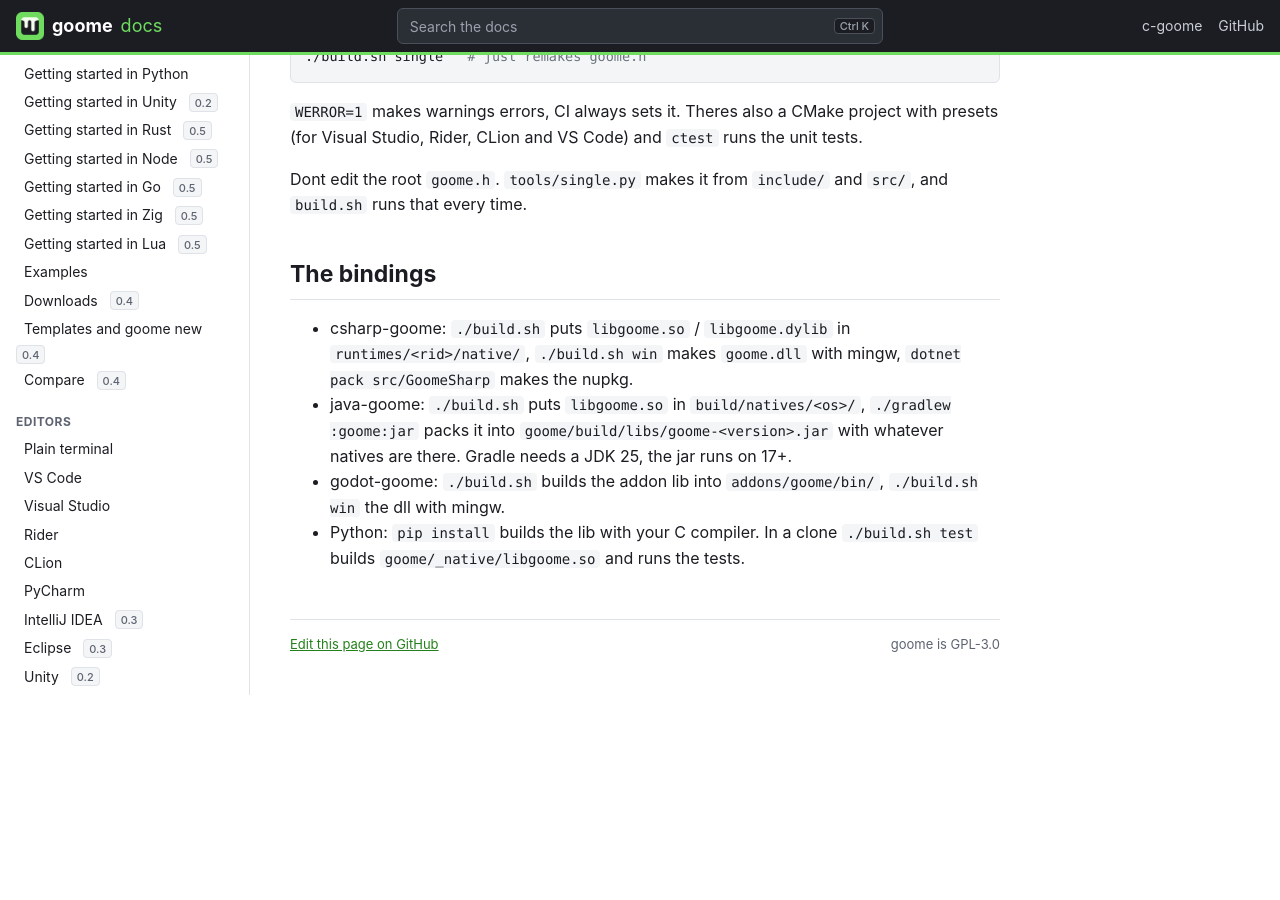
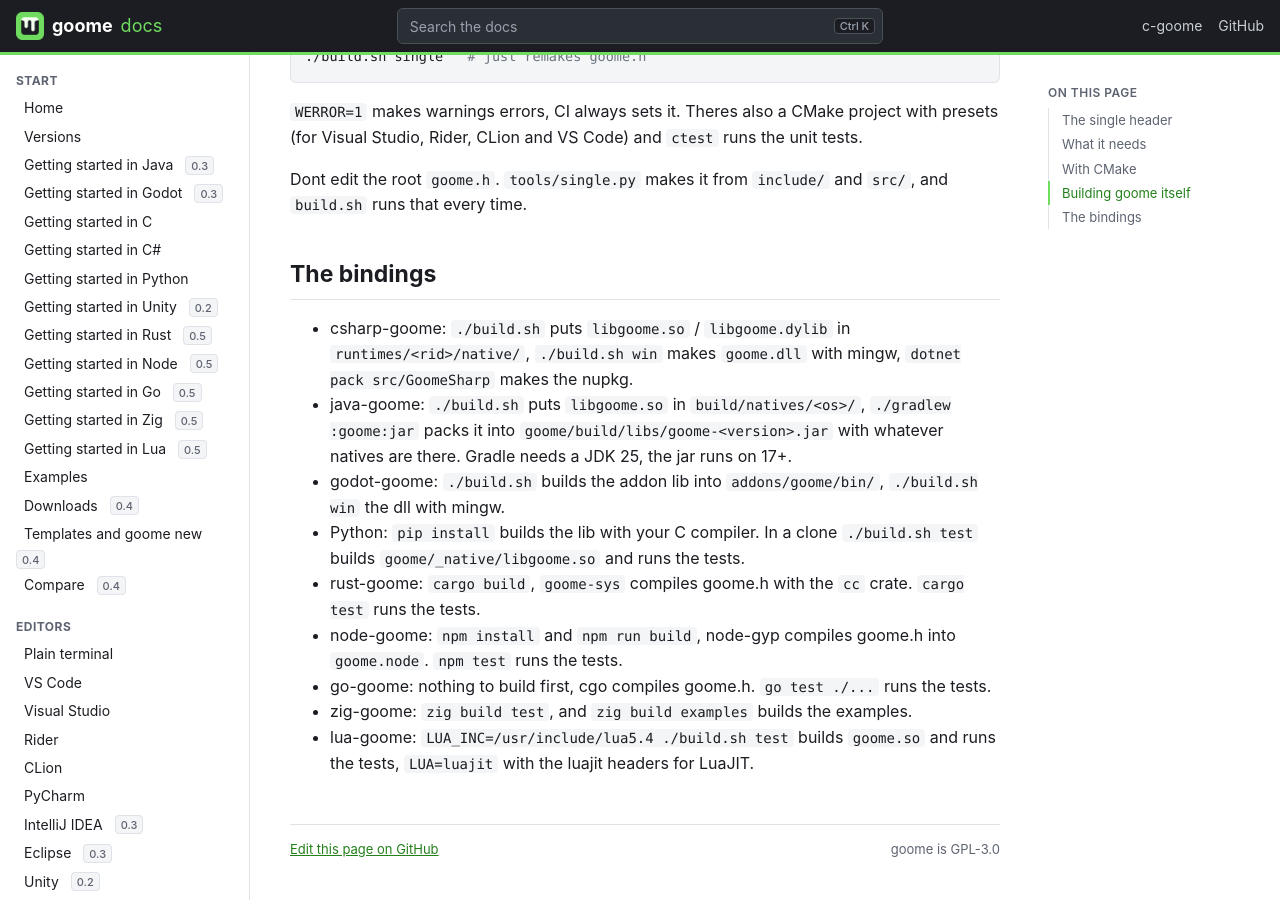
Before and after one commit to goome-ui/docs, a Jekyll site: the page built from pages/building.md, in a window 1280 px wide and 900 px high, scrolled down 1477 px. Built offline with Jekyll 4.4.1, drawn with Linux system fonts in a browser that asks for light colours; before the commit the page ends 2172 px from its top, so only the background shows below that.

Commit message:
Fix stale bits

```diff
--- a/pages/building.md
+++ b/pages/building.md
@@ -66,3 +66,8 @@ Dont edit the root `goome.h`. `tools/single.py` makes it from `include/` and `sr
 - java-goome: `./build.sh` puts `libgoome.so` in `build/natives/<os>/`, `./gradlew :goome:jar` packs it into `goome/build/libs/goome-<version>.jar` with whatever natives are there. Gradle needs a JDK 25, the jar runs on 17+.
 - godot-goome: `./build.sh` builds the addon lib into `addons/goome/bin/`, `./build.sh win` the dll with mingw.
 - Python: `pip install` builds the lib with your C compiler. In a clone `./build.sh test` builds `goome/_native/libgoome.so` and runs the tests.
+- rust-goome: `cargo build`, `goome-sys` compiles goome.h with the `cc` crate. `cargo test` runs the tests.
+- node-goome: `npm install` and `npm run build`, node-gyp compiles goome.h into `goome.node`. `npm test` runs the tests.
+- go-goome: nothing to build first, cgo compiles goome.h. `go test ./...` runs the tests.
+- zig-goome: `zig build test`, and `zig build examples` builds the examples.
+- lua-goome: `LUA_INC=/usr/include/lua5.4 ./build.sh test` builds `goome.so` and runs the tests, `LUA=luajit` with the luajit headers for LuaJIT.
```
Also changed, not shown: pages/accessibility.md (+2 -0 lines), pages/editor-terminal.md (+4 -0 lines), pages/platforms.md (+1 -0 lines).
